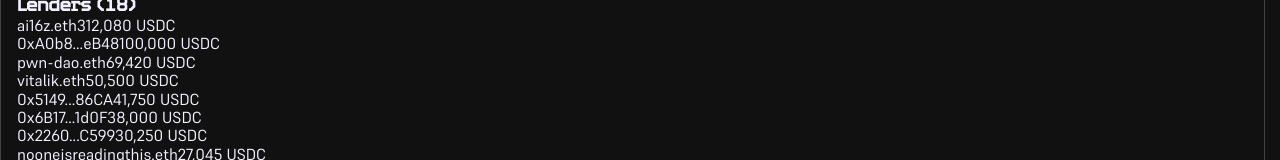
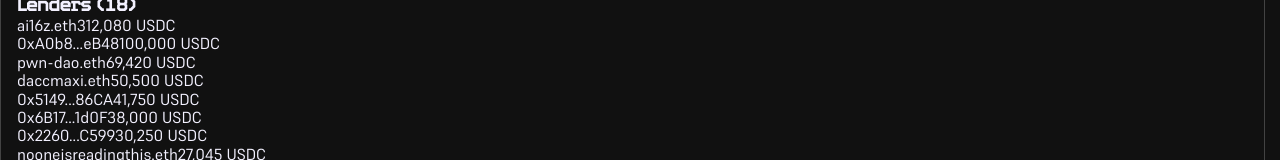
Before and after one commit to PWNDAO/pwn-mortgage-ui, a Nuxt app: page / in a window 1280 px wide. Shown: the part 1283-1443 px from the top of the page. Built offline with nearby package versions, Linux system fonts and the light colour scheme.

Commit message:
chore: remove vitalik from the list

```diff
--- a/composables/useSupporters.ts
+++ b/composables/useSupporters.ts
@@ -22,7 +22,7 @@
     'kekiusmaximus.eth',
     'trendcatcher.eth',
     'nooneisreadingthis.eth',
-    'vitalik.eth',
+    'daccmaxi.eth',
     'pwn.dao.eth',
     'aifreedom.eth',
     'tovemama.eth',
```
